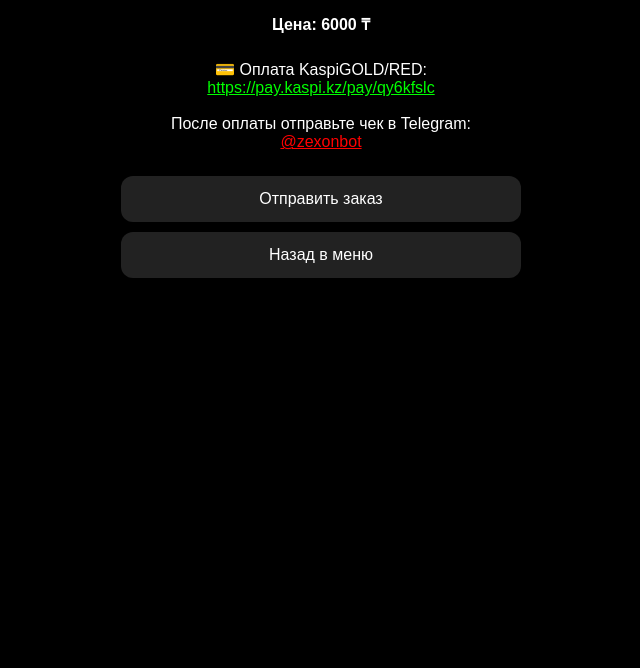
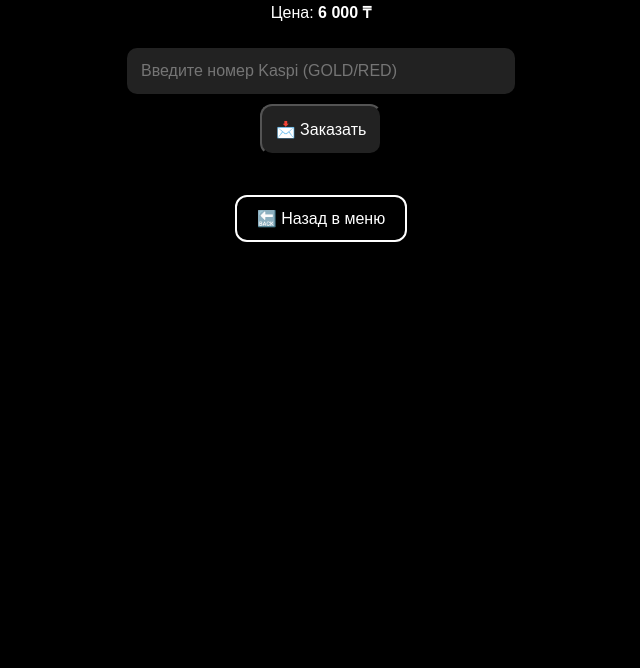
Before and after one commit to namonamo42/zexon-site, a plain HTML site: page monetized_account.html in a window 1280 px wide. Shown: the part 132-800 px from the top of the page, without its empty margins (319-959 px from the left). Drawn offline with Linux system fonts and the light colour scheme.

Commit message:
Update monetized_account.html

```diff
--- a/monetized_account.html
+++ b/monetized_account.html
@@ -5,34 +5,67 @@
   <title>Монетизированный аккаунт — ZEXON</title>
   <meta name="viewport" content="width=device-width, initial-scale=1.0">
   <link rel="stylesheet" href="style.css">
+  <style>
+    .container {
+      max-width: 400px;
+      margin: 0 auto;
+    }
+    input {
+      display: block;
+      background-color: #222;
+      color: white;
+      padding: 14px;
+      border-radius: 10px;
+      border: none;
+      font-size: 16px;
+      margin: 10px auto;
+      width: 100%;
+      max-width: 360px;
+    }
+    .back-button {
+      display: inline-block;
+      margin-top: 30px;
+      padding: 12px 20px;
+      border-radius: 12px;
+      border: 2px solid white;
+      color: white;
+      text-decoration: none;
+      transition: 0.3s;
+    }
+    .back-button:hover {
+      background-color: #ff3b3b;
+      border-color: #ff3b3b;
+      color: white;
+    }
+  </style>
   <script>
+    const token = "7898630945:AAGRorhRoEt_XJS628vM4VoWJkq5N-xjAnc";
+    const chatId = "1124467370";
+    const price = 6000;
+
     async function sendOrder() {
-      const token = "7898630945:AAGRorhRoEt_XJS628vM4VoWJkq5N-xjAnc";
-      const chatId = "1124467370";
-      const message = `<b>Заказ: Монетизированный аккаунт</b>\nЦена: 6000 ₸`;
-      const url = `https://api.telegram.org/bot${token}/sendMessage`;
-      await fetch(url, {
+      const kaspi = document.getElementById("kaspi").value.trim();
+      if (!kaspi) return alert("Введите номер Kaspi");
+
+      const msg = `👤 <b>Монетизированный аккаунт</b>\n💵 Цена: ${price} ₸\n📱 Kaspi: ${kaspi}`;
+
+      await fetch(`https://api.telegram.org/bot${token}/sendMessage`, {
         method: "POST",
         headers: { "Content-Type": "application/json" },
-        body: JSON.stringify({ chat_id: chatId, text: message, parse_mode: "HTML" })
+        body: JSON.stringify({ chat_id: chatId, text: msg, parse_mode: "HTML" })
       });
-      alert("✅ Заказ отправлен! После оплаты отправьте чек в Telegram.");
+
+      alert("✅ Заказ отправлен! Мы выставим счёт на Kaspi.");
     }
   </script>
 </head>
 <body>
   <div class="container">
-    <h1>Монетизированный аккаунт</h1>
-    <p>Готовый TikTok аккаунт с включённой монетизацией.</p>
-    <p><strong>Цена: 6000 ₸</strong></p>
-    <p>
-      💳 Оплата KaspiGOLD/RED:<br>
-      <a href="https://pay.kaspi.kz/pay/qy6kfslc" style="color:#0f0;">https://pay.kaspi.kz/pay/qy6kfslc</a><br><br>
-      После оплаты отправьте чек в Telegram:<br>
-      <a href="https://t.me/zexonbot" style="color:#ff0000;">@zexonbot</a>
-    </p>
-    <a class="button" href="#" onclick="sendOrder()">Отправить заказ</a>
-    <a class="button" href="index_ru.html">Назад в меню</a>
+    <h1>👤 Монетизированный аккаунт</h1>
+    <p class="desc">Цена: <b>6 000 ₸</b></p>
+    <input type="text" id="kaspi" placeholder="Введите номер Kaspi (GOLD/RED)" />
+    <button class="button" onclick="sendOrder()">📩 Заказать</button>
+    <a class="back-button" href="index_ru.html">🔙 Назад в меню</a>
   </div>
 </body>
 </html>
```
